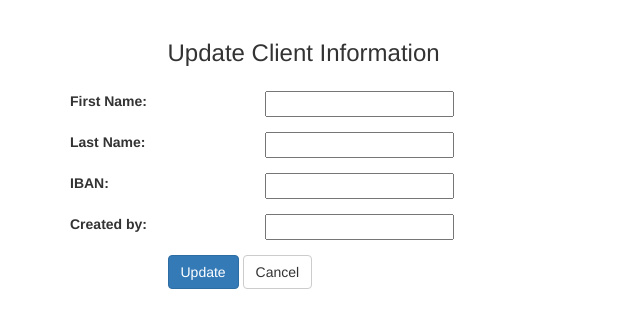
After one commit to Enriqueldg/rindus, a Django app: template client_management/templates/edit.html in a window 1280 px wide. The commit adds this page. Shown: the top 328 px of the page, without its empty margins (0-640 px from the left). Run offline with Django 3.2, Linux system fonts and the light colour scheme; the template is opened without the code that fills it, so the values that code supplies are empty; some libraries are stand-ins or nearby versions.

Commit message:
adding 'update user' functionality (urlpattern, views methods, template) and adding a button to call it from main.html

```diff
--- /dev/null
+++ b/client_management/templates/edit.html
@@ -0,0 +1,53 @@
+<!DOCTYPE html>
+<html lang="en">
+<head>
+    <meta charset="UTF-8">
+    <title>Edit Client</title>
+    <link rel="stylesheet" href="https://maxcdn.bootstrapcdn.com/bootstrap/3.4.0/css/bootstrap.min.css">
+</head>
+<body>
+<form method="POST" class="post-form" action="/update/{{ client.id }}">
+        {% csrf_token %}
+    <div class="container">
+<br>
+    <div class="form-group row">
+    <label class="col-sm-1 col-form-label"></label>
+    <div class="col-sm-4">
+    <h3>Update Client Information</h3>
+    </div>
+  </div>
+    <div class="form-group row">
+    <label class="col-sm-2 col-form-label">First Name:</label>
+    <div class="col-sm-4">
+        <input type="text" name="first_name" required maxlength="15" value="{{ client.first_name }}"/>
+    </div>
+  </div>
+  <div class="form-group row">
+    <label class="col-sm-2 col-form-label">Last Name:</label>
+    <div class="col-sm-4">
+        <input type="text" name="last_name" required maxlength="35" value="{{ client.last_name }}" />
+    </div>
+  </div>
+  <div class="form-group row">
+    <label class="col-sm-2 col-form-label">IBAN:</label>
+    <div class="col-sm-4">
+        <input type="text" name="iban" required maxlength="24" value="{{ client.iban }}" />
+    </div>
+  </div>
+  <div class="form-group row">
+    <label class="col-sm-2 col-form-label">Created by:</label>
+    <div class="col-sm-4">
+        <input type="text" name="created_by" required maxlength="35" value="{{ client.created_by }}" readonly/>
+    </div>
+  </div>
+  <div class="form-group row">
+    <label class="col-sm-1 col-form-label"></label>
+    <div class="col-sm-4">
+    <button type="submit" class="btn btn-primary">Update</button>
+    <a href="/main" class="btn btn-default">Cancel</a>
+    </div>
+  </div>
+    </div>
+</form>
+</body>
+</html>
--- a/client_management/templates/main.html
+++ b/client_management/templates/main.html
@@ -26,7 +26,7 @@
         <td>{{ client.iban }}</td>
         <td>{{ client.created_by}}</td>
         <td>
-            <a>Edit</a>
+            <a class="btn btn-warning" href="/edit/{{ client.id }}">Edit</a>
             <a>Delete</a>
         </td>
     </tr>
--- a/rindus/urls.py
+++ b/rindus/urls.py
@@ -24,4 +24,6 @@ urlpatterns = [
     url(r'^main', views.main),
     url(r'^add', views.add),
     url(r'^create', views.create),
+    url(r'^edit/(?P<client_id>[0-9]+)', views.edit),
+    url(r'^update/(?P<client_id>[0-9]+)', views.update),
 ]
```
Also changed, not shown: client_management/views.py (+15 -1 lines).
